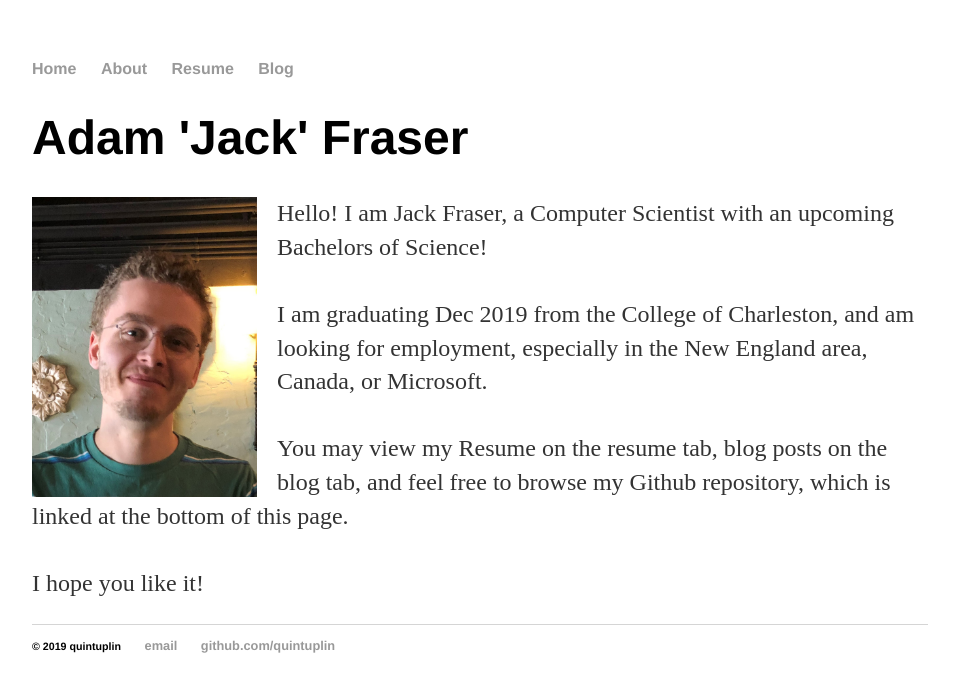
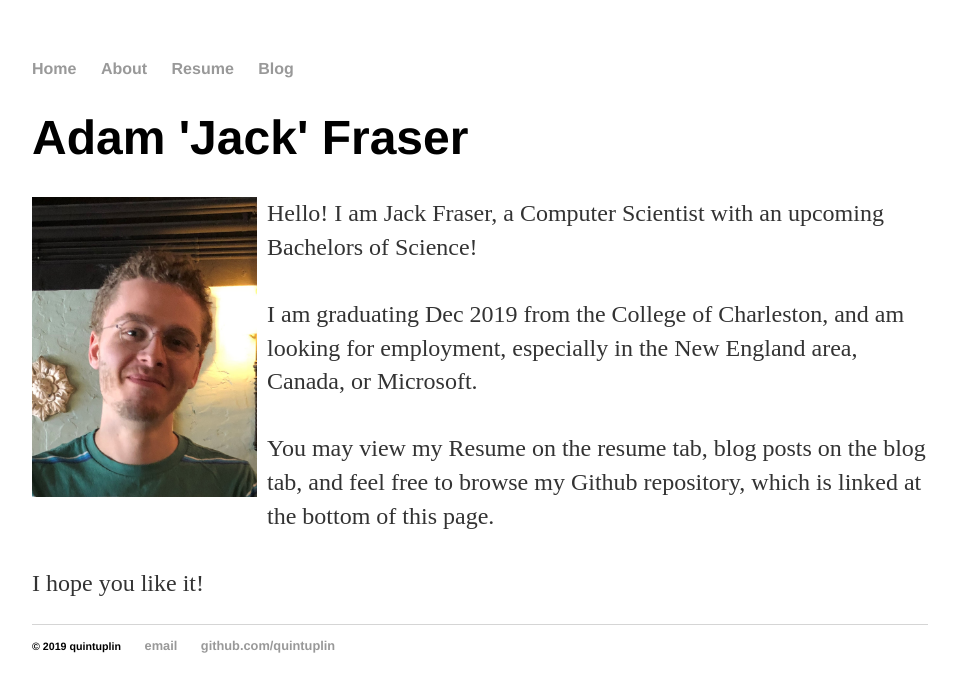
Before and after one commit to Quintuplin/quintuplin.github.io, a Jekyll site: the page built from index.html, in a window 1280 px wide. Shown: the top 692 px of the page, without its empty margins (160-1119 px from the left). Built offline with Jekyll 4.4.1, drawn with Linux system fonts in a browser that asks for light colours.

Commit message:
Update index.html

```diff
--- a/index.html
+++ b/index.html
@@ -5,7 +5,7 @@ title: Jack Fraser
 <div class="blurb">
 	<h1>Adam 'Jack' Fraser</h1>
 
-	<p><img src="assets/IMG_1899.jpeg" alt="Me" width="225" height="300" align="left" style="margin-right:20px;">
+	<p><img src="assets/IMG_1899.jpeg" alt="Me" width="225" height="300" align="left" style="margin-right:10px;margin-bottom:10px;"">
 	    Hello! I am Jack Fraser, a Computer Scientist with an upcoming Bachelors of Science!
 	    <br>
 	    <br>
```
